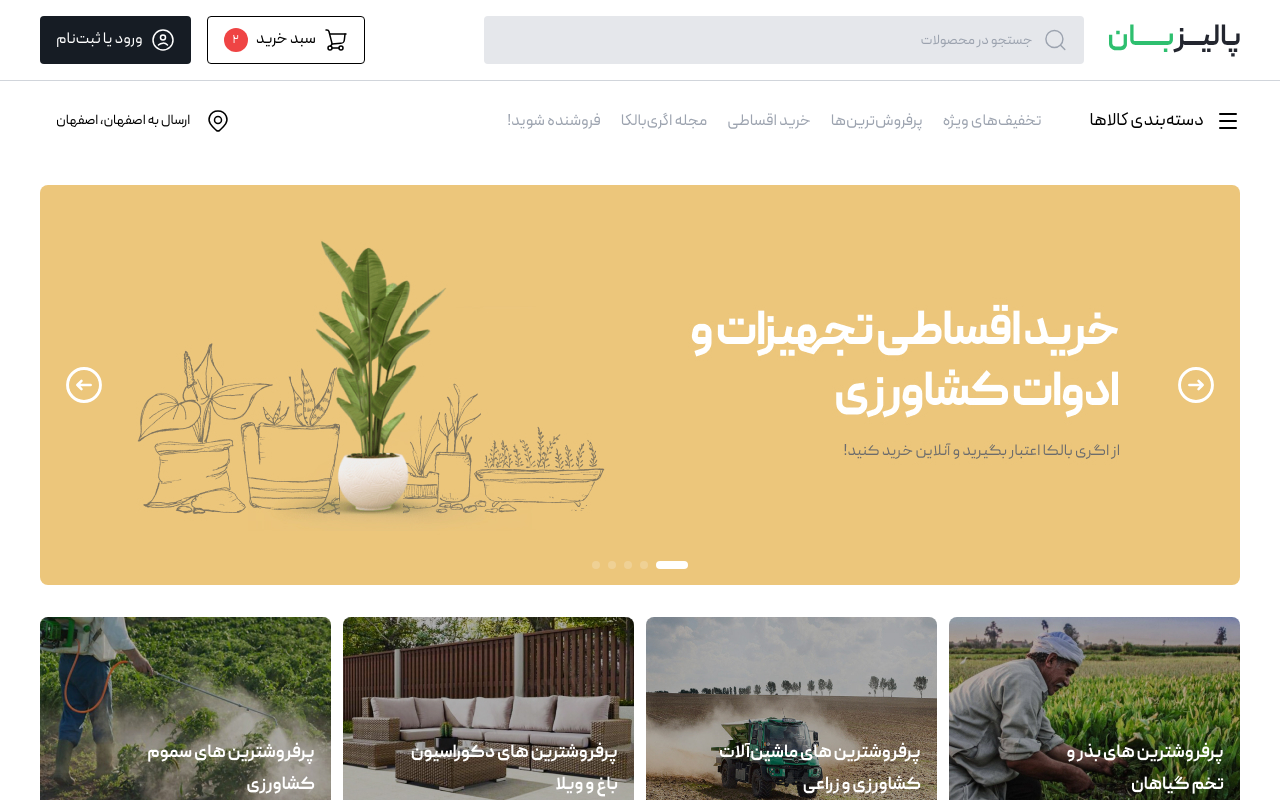
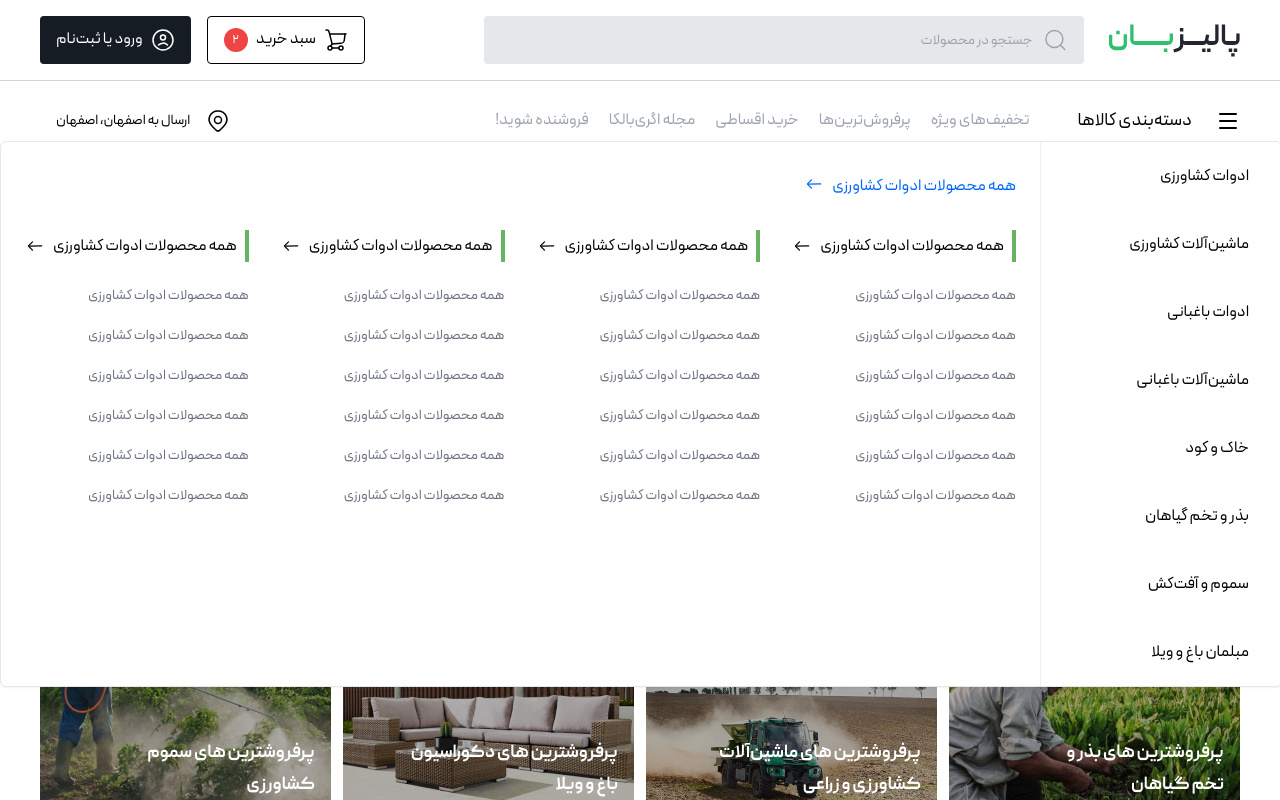
Before and after one commit to hamideslami32/leyan, a Next.js app: page / in a window 1280 px wide. Both pictures are taken after a click on the button 1228 px from the left and 121 px from the top of the page. Shown: the top 800 px of the page. Built offline with nearby package versions, Linux system fonts and the light colour scheme.

Commit message:
feat: main menu structure - mega menu

```diff
--- a/src/components/layout/main-menu/MainMenu.tsx
+++ b/src/components/layout/main-menu/MainMenu.tsx
@@ -1,6 +1,9 @@
 import BurgerMenuIcon from '@/assets/icons/burger-menu.svg';
 import LocationIcon from '@/assets/icons/location.svg';
 import Button from '@/components/shared/ui/button/Button';
+import MegaMenu from './mega-menu/MegaMenu';
+
+import { Menu, MenuButton, MenuList } from '@chakra-ui/react';
 import Link from 'next/link';
 
 const links = [
@@ -13,19 +16,27 @@ const links = [
 
 const MainMenu = () => {
   return (
-    <div className='grid place-items-center my-4'>
+    <div className='my-4 grid place-items-center'>
       <div className='flex w-full max-w-cs items-center justify-between'>
         <div className='flex items-center'>
-          <div className='flex gap-3 items-center ml-10'>
-            <Button variant='icon'>
-              <BurgerMenuIcon />
-            </Button>
+          <div className='z-10 ml-10 flex items-center gap-3'>
+            <Menu>
+              <MenuButton>
+                <BurgerMenuIcon />
+              </MenuButton>
+              <MenuList className='-mr-10 !py-0'>
+                <MegaMenu />
+              </MenuList>
+            </Menu>
+            <Button variant='icon'></Button>
             <span className='text-lg'>دسته‌بندی کالاها</span>
           </div>
           <nav>
             <ul className='flex'>
               {links.map((item, index) => (
-                <li key={index}>
+                <li
+                  key={index}
+                  className='border-b-2 border-transparent py-1 hover:border-green-500'>
                   <Link href={item.link} className='ml-3 text-gray-400'>
                     {item.icon}
                     <span className='mr-2'>{item.title}</span>
@@ -37,7 +48,7 @@ const MainMenu = () => {
         </div>
         <Button className='flex items-center' variant='text'>
           <LocationIcon />
-          <span className='text-sm mr-2'>ارسال به اصفهان، اصفهان</span>
+          <span className='mr-2 text-sm'>ارسال به اصفهان، اصفهان</span>
         </Button>
       </div>
     </div>
--- /dev/null
+++ b/src/components/layout/main-menu/mega-menu/MegaMenu.tsx
@@ -0,0 +1,98 @@
+import { Divider } from '@chakra-ui/react';
+import ArrowLeftIcon from '@/assets/icons/arrow-left.svg';
+import Link from 'next/link';
+
+const mainCategories = [
+  {
+    icon: '',
+    title: 'ادوات کشاورزی',
+    link: '',
+  },
+  {
+    icon: '',
+    title: 'ماشین‌آلات کشاورزی',
+    link: '',
+  },
+  {
+    icon: '',
+    title: 'ادوات باغبانی',
+    link: '',
+  },
+  {
+    icon: '',
+    title: 'ماشین‌آلات باغبانی',
+    link: '',
+  },
+  {
+    icon: '',
+    title: 'خاک و کود',
+    link: '',
+  },
+  {
+    icon: '',
+    title: 'بذر و تخم گیاهان',
+    link: '',
+  },
+  {
+    icon: '',
+    title: 'سموم و آفت‌کش',
+    link: '',
+  },
+  {
+    icon: '',
+    title: 'مبلمان باغ و ویلا',
+    link: '',
+  },
+];
+
+const MegaMenu = () => {
+  return (
+    <div className='flex h-[544px] w-[1280px]'>
+      <ul className='flex w-60 flex-col py-0'>
+        {mainCategories.map((category, index) => (
+          <li
+            key={index}
+            className='flex flex-1 cursor-pointer items-center gap-2 pr-8 hover:bg-gray-200'>
+            {category.icon}
+            <span>{category.title}</span>
+          </li>
+        ))}
+      </ul>
+      <Divider orientation='vertical' />
+      <div className='flex-1'>
+        <div className='px-6 py-8'>
+          <Link href={'/'} className='flex gap-2 !text-primary-500'>
+            <span>همه محصولات ادوات کشاورزی</span>
+            <ArrowLeftIcon width='20' height='20' />
+          </Link>
+        </div>
+        <div className='flex gap-2 pr-6'>
+          {[...new Array(4)].map((item, index) => (
+            <div className='flex-1' key={index}>
+              <Link href={'/'} className='mb-6 flex items-center gap-2'>
+                <Divider
+                  orientation='vertical'
+                  h={8}
+                  borderColor={'green'}
+                  borderWidth={2}
+                />
+                <span>همه محصولات ادوات کشاورزی</span>
+                <ArrowLeftIcon width='20' height='20' />
+              </Link>
+              <div className='flex flex-col gap-5 text-sm text-gray-500'>
+                <Link href={'/'}>همه محصولات ادوات کشاورزی</Link>
+                <Link href={'/'}>همه محصولات ادوات کشاورزی</Link>
+                <Link href={'/'}>همه محصولات ادوات کشاورزی</Link>
+                <Link href={'/'}>همه محصولات ادوات کشاورزی</Link>
+                <Link href={'/'}>همه محصولات ادوات کشاورزی</Link>
+                <Link href={'/'}>همه محصولات ادوات کشاورزی</Link>
+              </div>
+            </div>
+          ))}
+        </div>
+      </div>
+    </div>
+  );
+};
+
+export default MegaMenu;
```
